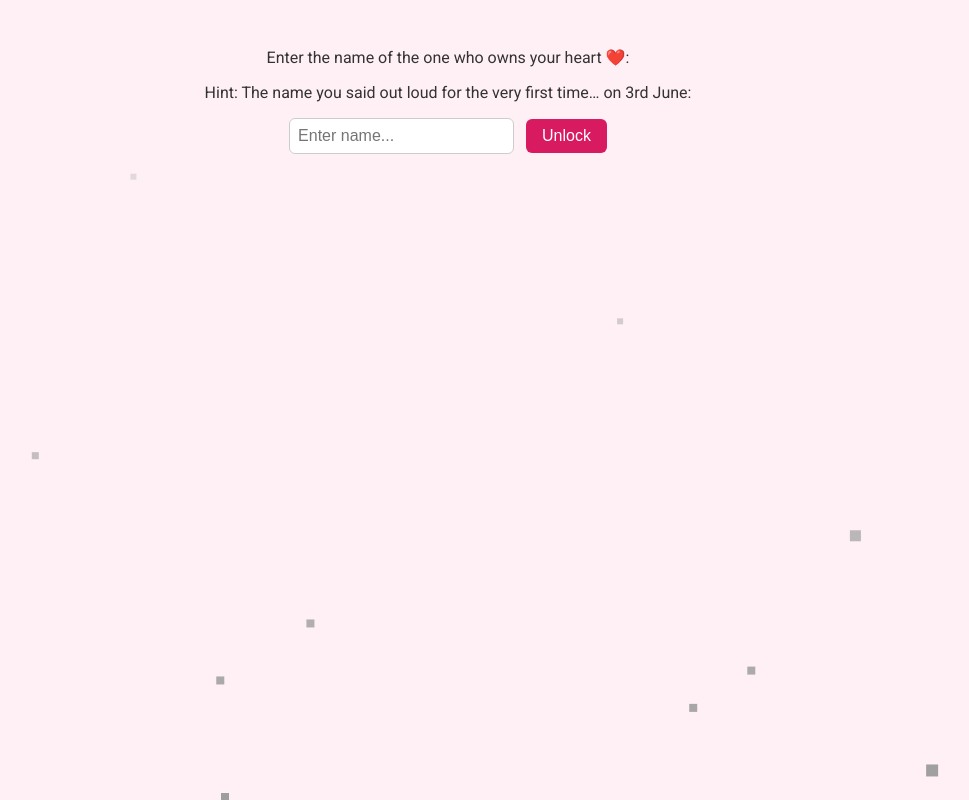
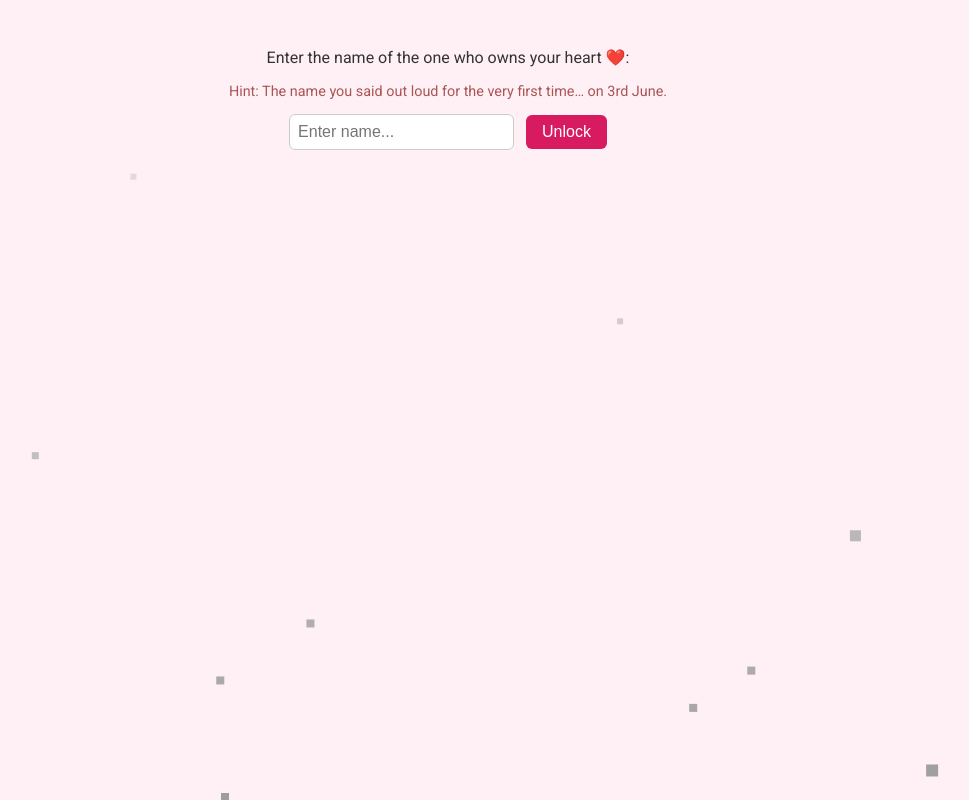
Before and after one commit to shashiujala/beloved, a plain HTML site: page index.html in a window 1280 px wide. Shown: the whole page, without its empty margins (192-1161 px from the left). Drawn offline with Linux system fonts and the light colour scheme; grey boxes are pictures that could not be loaded.

Commit message:
Update index.html

```diff
--- a/index.html
+++ b/index.html
@@ -148,7 +148,8 @@
 
   <div class="password-prompt">
     <p>Enter the name of the one who owns your heart ❤️:</p>
-    <p>Hint: The name you said out loud for the very first time… on 3rd June:</p>
+    <p style="font-size: 0.9em; color: #a55; margin-top: 8px;">   Hint: The name you said out loud for the very first time… on 3rd June. </p>
+
     <input type="password" id="pwd" placeholder="Enter name...">
     <button onclick="unlockLove()">Unlock</button>
   </div>
```
